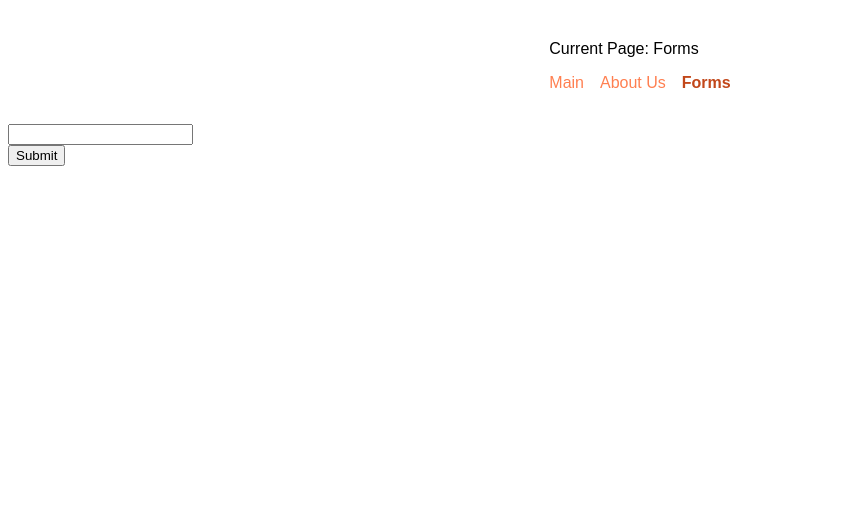
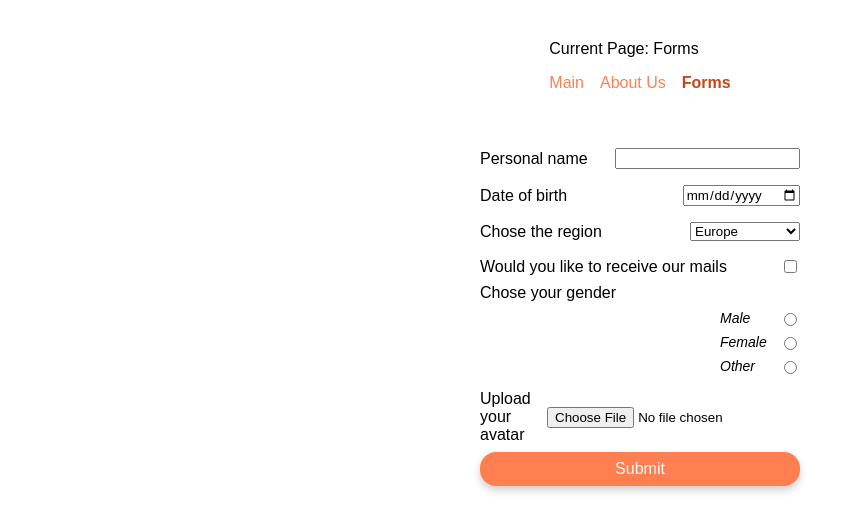
Before and after one commit to alextes90/rs-react-modules, a React (Vite) app: page /forms in a window 1280 px wide. Shown: the top 532 px of the page, without its empty margins (0-857 px from the left). Built offline with nearby package versions, Linux system fonts and the light colour scheme.

Commit message:
add: form to submit

```diff
--- a/src/components/countryItem/CountryName.tsx
+++ /dev/null
@@ -1,14 +0,0 @@
-/* eslint-disable react/prefer-stateless-function */
-import React from 'react';
-
-class CountryName extends React.Component {
-  render() {
-    return (
-      <div>
-        <input type="text" />
-      </div>
-    );
-  }
-}
-
-export default CountryName;
--- /dev/null
+++ b/src/components/forms/Forms.module.scss
@@ -0,0 +1,49 @@
+@import '../../index.scss';
+
+.wrapper {
+  margin: auto;
+}
+
+.form {
+  display: flex;
+  flex-direction: column;
+  margin: 1rem auto;
+  width: 20rem;
+}
+
+.form label {
+  display: flex;
+  justify-content: space-between;
+  align-items: center;
+  margin: 0.5rem 0;
+}
+
+.form_button {
+  background-color: $color-prime;
+  border: none;
+  color: #f9f9f9;
+  font-size: 16px;
+  padding: 0.5rem;
+  border-radius: 1rem;
+  box-shadow: 0 4px 8px 0 rgba(0, 0, 0, 0.2);
+  transition: 0.3s;
+  &:hover {
+    cursor: pointer;
+    box-shadow: 0 8px 16px 0 rgba(0, 0, 0, 0.2);
+  }
+  &:active {
+    background-color: $color-hover;
+  }
+}
+
+.input_radio {
+  font-size: 14px;
+  font-style: italic;
+  padding-left: 15rem;
+}
+
+.error {
+  font-size: 12px;
+  color: red;
+  font-style: italic;
+}
--- a/src/components/forms/Forms.tsx
+++ b/src/components/forms/Forms.tsx
@@ -1,14 +1,199 @@
-/* eslint-disable react/prefer-stateless-function */
+/* eslint-disable react/no-did-update-set-state */
 import React from 'react';
-import CountryName from '../countryItem/CountryName';
+import styles from './Forms.module.scss';
+import OPTION_DATA, { GENDER_DATA } from './formsData';
 
-class Forms extends React.Component {
+interface Card {
+  name: string;
+  date: string;
+  region: string;
+  isMailing: boolean;
+  gender: string;
+  update: boolean;
+  file: File | null;
+}
+
+interface FormStates extends Card {
+  addedCard: Card[];
+}
+
+class Forms extends React.Component<Record<string, never>, FormStates> {
+  nameRef: React.RefObject<HTMLInputElement> | undefined;
+
+  dateRef: React.RefObject<HTMLInputElement> | undefined;
+
+  regionRef: React.RefObject<HTMLSelectElement> | undefined;
+
+  isMailingRef: React.RefObject<HTMLInputElement> | undefined;
+
+  constructor(props: Record<string, never>) {
+    super(props);
+
+    this.onSubmitHandler = this.onSubmitHandler.bind(this);
+    this.fileHandler = this.fileHandler.bind(this);
+    this.nameRef = React.createRef();
+    this.dateRef = React.createRef();
+    this.regionRef = React.createRef();
+    this.isMailingRef = React.createRef();
+    this.state = {
+      name: ' ',
+      date: ' ',
+      region: 'Europe',
+      isMailing: false,
+      gender: ' ',
+      file: null,
+      update: false,
+      addedCard: [],
+    };
+  }
+
+  componentDidUpdate() {
+    const noError = Object.values(this.state).findIndex((el) => el === '');
+    const { name, date, region, isMailing, gender, file, addedCard, update } =
+      this.state;
+    if (noError === -1 && update) {
+      const newAddedCardArr = [
+        ...addedCard,
+        { name, date, region, isMailing, gender, file, update },
+      ];
+      this.setState({
+        addedCard: newAddedCardArr,
+        name: ' ',
+        date: ' ',
+        region: 'Europe',
+        isMailing: false,
+        gender: ' ',
+        file: null,
+        update: false,
+      });
+    }
+    console.log(Object.values(this.state));
+  }
+
+  onSubmitHandler(event: React.MouseEvent<HTMLButtonElement>) {
+    event.preventDefault();
+    const { gender } = this.state;
+    if (this.isMailingRef?.current?.checked) {
+      this.setState({ isMailing: this.isMailingRef?.current?.checked });
+    }
+    if (this.regionRef?.current?.value) {
+      this.setState({ region: this.regionRef?.current?.value });
+    }
+    if (this.dateRef?.current?.value) {
+      this.setState({ date: this.dateRef?.current?.value });
+    } else this.setState({ date: '' });
+    if (
+      this.nameRef &&
+      typeof this.nameRef.current?.value === 'string' &&
+      this.nameRef.current?.value[0] ===
+        this.nameRef.current?.value[0]?.toUpperCase()
+    ) {
+      this.setState({ name: this.nameRef.current?.value });
+    } else this.setState({ name: '' });
+    if (gender === ' ') {
+      this.setState({ gender: '' });
+    }
+    this.setState({ update: true });
+  }
+
+  fileHandler = (event: React.ChangeEvent<HTMLInputElement>) => {
+    if (event.target.files) {
+      this.setState({ file: event.target.files[0] });
+    }
+  };
+
+  onChangeHandler = (event: React.ChangeEvent<HTMLInputElement>) => {
+    this.setState({ gender: event.target.value });
+  };
+
   render() {
+    const { name, date, gender } = this.state;
     return (
-      <form>
-        <CountryName />
-        <button type="submit">Submit</button>
-      </form>
+      <div className={styles.wrapper}>
+        <form className={styles.form}>
+          <div>
+            <label className={styles.label_name}>
+              Personal name
+              <input
+                ref={this.nameRef}
+                className={styles.input_name}
+                type="text"
+              />
+            </label>
+            {name ? (
+              ''
+            ) : (
+              <div className={styles.error}>
+                Please start you name with Upper Case and then click submit
+                button again
+              </div>
+            )}
+          </div>
+          <div>
+            <label>
+              Date of birth <input type="date" ref={this.dateRef} />
+            </label>
+            {date ? (
+              ''
+            ) : (
+              <div className={styles.error}>
+                Please chose the date and then click submit button again
+              </div>
+            )}
+          </div>
+          <label>
+            Chose the region
+            <select ref={this.regionRef}>
+              {OPTION_DATA.map((region) => (
+                <option key={region} value={region}>
+                  {region}
+                </option>
+              ))}
+            </select>
+          </label>
+          <label>
+            Would you like to receive our mails
+            <input type="checkbox" ref={this.isMailingRef} />
+          </label>
+          <div>
+            Chose your gender
+            {GENDER_DATA.map((gen) => (
+              <label key={gen} className={styles.input_radio}>
+                {gen}
+                <input
+                  name="gen"
+                  value={gen}
+                  type="radio"
+                  onChange={this.onChangeHandler}
+                />
+              </label>
+            ))}
+            {gender ? (
+              ''
+            ) : (
+              <div className={styles.error}>
+                Please chose your gender and then click submit button again
+              </div>
+            )}
+          </div>
+          <label>
+            Upload your avatar
+            <input
+              type="file"
+              accept="image/png, image/jpeg"
+              onChange={this.fileHandler}
+              capture="environment"
+            />
+          </label>
+          <button
+            onClick={this.onSubmitHandler}
+            className={styles.form_button}
+            type="submit"
+          >
+            Submit
+          </button>
+        </form>
+      </div>
     );
   }
 }
--- /dev/null
+++ b/src/components/forms/formsData.ts
@@ -0,0 +1,13 @@
+const OPTION_DATA = [
+  'Europe',
+  'Asia',
+  'Oceania',
+  'Australia',
+  'North America',
+  'South America',
+  'Africa',
+];
+
+export const GENDER_DATA = ['Male', 'Female', 'Other'];
+
+export default OPTION_DATA;
```
Also changed, not shown: .eslintrc.cjs.
